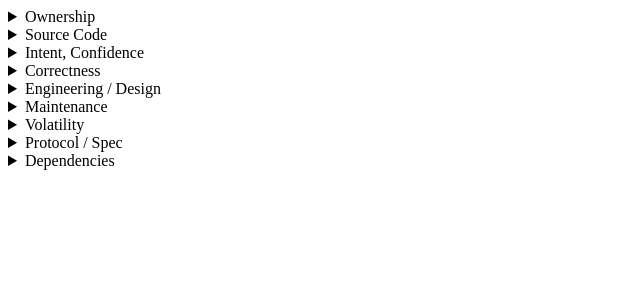
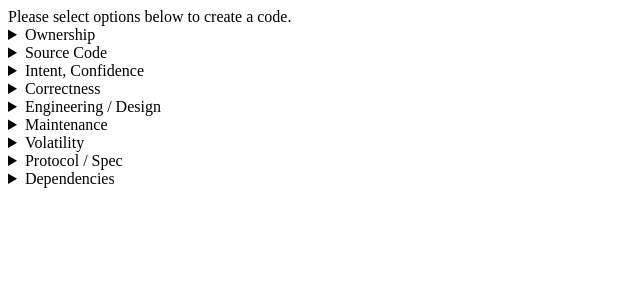
Before and after one commit to pke/legacysoftware.codes, a Next.js app: page / in a window 1280 px wide. Shown: the top 300 px of the page, without its empty margins (0-640 px from the left). Built offline with nearby package versions, Linux system fonts and the light colour scheme.

Commit message:
feature: Display placeholder when no codes selected

```diff
--- a/pages/index.js
+++ b/pages/index.js
@@ -31,7 +31,9 @@ const Part = ({ title, name, items, selected }) => (
 )
 
 const Code = ({ parts, describe }) => (
-  parts.map(part => <span key={part} title={describe(part)}>{part}</span>)
+  parts.length
+    ? parts.map(part => <span key={part} title={describe(part)}>{part}</span>)
+    : <span>Please select options below to create a code.</span>
 )
 
 export default function Index({ checked }) {
```
